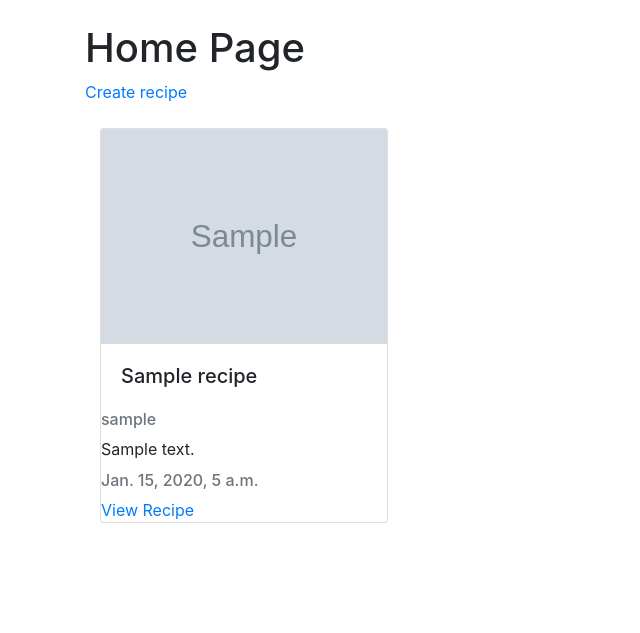
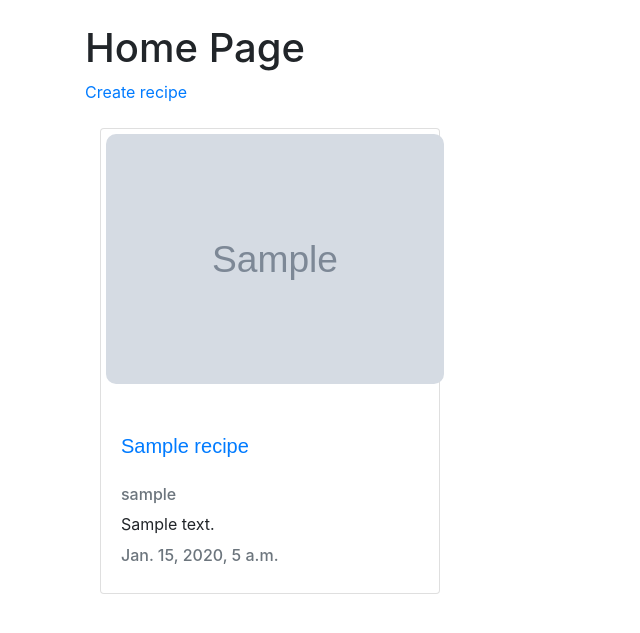
Before and after one commit to Edward9601/RecipeApp, a Django app: page /recipes/home/ in a window 1280 px wide. Shown: the part 56-689 px from the top of the page, without its empty margins (0-640 px from the left). Run offline with Django 5.2, Linux system fonts and the light colour scheme; tables that the repository leaves empty hold one stand-in row (values such as "Sample post"); grey boxes marked "Sample" are stand-in pictures.

Commit message:
plugged  in styless and added gitignore

```diff
--- a/mywebsite/mywebsite/settings.py
+++ b/mywebsite/mywebsite/settings.py
@@ -119,6 +119,10 @@ USE_TZ = True
 # https://docs.djangoproject.com/en/5.0/howto/static-files/
 
 STATIC_URL = 'static/'
+STATIC_ROOT = BASE_DIR / 'staticfiles'
+STATICFILES_DIRS = [
+    BASE_DIR/ 'static',
+]
 
 # Default primary key field type
 # https://docs.djangoproject.com/en/5.0/ref/settings/#default-auto-field
@@ -131,5 +135,5 @@ LOGOUT_REDIRECT_URL = '/login'
 CRISPY_ALLOWED_TEMPLATE_PACKS = "bootstrap5"
 CRISPY_TEMPLATE_PACK = 'bootstrap5'
 
-MEDIA_URL = '/media/'
+MEDIA_URL = 'media/'
 MEDIA_ROOT = os.path.join(BASE_DIR, 'media')
--- a/mywebsite/mywebsite/urls.py
+++ b/mywebsite/mywebsite/urls.py
@@ -4,6 +4,7 @@ from django.urls import path, include
 from django.contrib.auth import views as auth_vies
 from django.conf.urls.static import static
 from django.conf import settings
+from django.contrib.staticfiles.urls import staticfiles_urlpatterns
 
 
 urlpatterns = [
@@ -13,5 +14,8 @@ urlpatterns = [
     path('', include('django.contrib.auth.urls')),
     path('recipes/', include('recipes.urls')),
 ]
+
+
 if settings.DEBUG:
     urlpatterns += static(settings.MEDIA_URL, document_root=settings.MEDIA_ROOT)
+    urlpatterns += staticfiles_urlpatterns()
--- /dev/null
+++ b/mywebsite/recipes/static/recipes/css/styles.css
@@ -0,0 +1,30 @@
+.image
+    {
+        width: 100%;
+        height: 250px;
+        object-fit: cover; /* Crops the image to fill the size */
+        border-radius: 10px; /* Optional: Round corners */
+        margin: 5px;
+    }
+
+.card-title {
+    font-family: Arial, sans-serif;
+    margin: 20px;
+}
+
+
+.ingredient-container {
+    display: flex;
+    flex-wrap: wrap; /* Allows forms to wrap to the next line if space runs out */
+    gap: 10px;
+}
+
+.ingredient-form {
+    display: flex;
+    flex-direction: column; /* Keeps fields stacked inside each form */
+    border: 1px solid #ccc;
+    padding: 10px;
+    border-radius: 5px;
+    box-shadow: 1px 1px 5px rgba(0, 0, 0, 0.1);
+    background-color: #f9f9f9;
+}
--- a/mywebsite/recipes/templates/recipes/home.html
+++ b/mywebsite/recipes/templates/recipes/home.html
@@ -1,6 +1,6 @@
 {% extends 'base.html' %}
+{% load static %}
 {% block title %} Home Page {% endblock %}
-{% csrf_token %}
 {% block content %}
 
 <h1>Home Page</h1>
@@ -12,15 +12,16 @@
     <div class="row">
         {% for recipe in recipes %}
         <div class="col-md-4 mb-4">
-            <div class="card my-4" style="width: 18rem">
+            <div class="card my-4">
                 {% if recipe.picture %}
-                    <img src="{{ recipe.picture.url }}" class="recipe-image">
+                    <img src="{{ recipe.picture.url }}" class="image">
                 {% endif %}
-                <h5 class="card-body">{{ recipe.title }}</h5>
-                <h6 class="card-subtitle mb-2 text-muted">{{ recipe.author }}</h6>
-                <p class="card-text">{{ recipe.description }}</p>
-                <h6 class="card-subtitle mb-2 text-muted">{{ recipe.created_at }}</h6>
-                <a href="{% url 'detail' recipe.pk %}" class="card-link">View Recipe</a>
+                <div class="card-body">
+                    <a href="{% url 'detail' recipe.pk %}"  class="card-title"><h5>{{ recipe.title }}</h5></a>
+                    <h6 class="card-subtitle mb-2 text-muted">{{ recipe.author }}</h6>
+                    <p class="card-text">{{ recipe.description }}</p>
+                    <h6 class="card-subtitle mb-2 text-muted">{{ recipe.created_at }}</h6>
+                </div>
             </div>
         </div>
         {% endfor %}
--- a/mywebsite/recipes/templates/recipes/recipe_confirm_delete.html
+++ b/mywebsite/recipes/templates/recipes/recipe_confirm_delete.html
@@ -1,6 +1,6 @@
 
 {% extends "base.html" %}
-
+{% load static %}
 {% load crispy_forms_tags %}
 {% block content %}
   <div class="container">
--- a/mywebsite/recipes/templates/recipes/recipe_form.html
+++ b/mywebsite/recipes/templates/recipes/recipe_form.html
@@ -1,6 +1,6 @@
 {% extends "base.html" %}
 {% load crispy_forms_tags %}
-
+{% load static %}
 {% block content %}
 <div class="container">
     <form method="POST" action="{% if object %}{% url 'update' object.id %}
@@ -71,9 +71,8 @@
 
         // Clone and update the empty form
         let newForm = emptyFormTemplate.cloneNode(true);
-        newForm.style.display = '';  // Make the cloned form visible
+        newForm.style.display = 'flex';  // Make the cloned form visible
         newForm.innerHTML = newForm.innerHTML.replace(/__prefix__/g, totalForms);
-
         formsetDiv.appendChild(newForm);
 
         // Increment TOTAL_FORMS
--- a/mywebsite/templates/base.html
+++ b/mywebsite/templates/base.html
@@ -1,14 +1,16 @@
 <!DOCTYPE html>
 <html lang="en">
+{% load static %}
 <head>
     <meta charset="UTF-8">
     <meta name="viewport" content="width=device-width, initial-scale=1.0">
     <link
-  rel="stylesheet"
-  href="https://cdn.jsdelivr.net/npm/bootstrap@4.3.1/dist/css/bootstrap.min.css"
-  integrity="sha384-ggOyR0iXCbMQv3Xipma34MD+dH/1fQ784/j6cY/iJTQUOhcWr7x9JvoRxT2MZw1T"
-  crossorigin="anonymous"
-/>
+        rel="stylesheet"
+        href="https://cdn.jsdelivr.net/npm/bootstrap@4.3.1/dist/css/bootstrap.min.css"
+        integrity="sha384-ggOyR0iXCbMQv3Xipma34MD+dH/1fQ784/j6cY/iJTQUOhcWr7x9JvoRxT2MZw1T"
+        crossorigin="anonymous"
+    />
+    <link rel="stylesheet" href="{% static 'recipes/css/styles.css' %}">
     <title>{% block title %}My amazing site{% endblock %}</title>
 </head>
 
--- a/mywebsite/users/urls.py
+++ b/mywebsite/users/urls.py
@@ -6,7 +6,7 @@ from django.contrib.auth import views as auth_views
 
 urlpatterns = [
     path("", views.register, name='register'),
-    path("register/", views.register, name='register')
+    #path("register/", views.register, name='register')
     #path('login/', auth_views.LoginView.as_view(template_name='users/login.html'), name='login'),
     #path('logout/', auth_views.LogoutView.as_view(template_name='users/logout.html'), name='logout'),
 ]
--- a/mywebsite/users/views.py
+++ b/mywebsite/users/views.py
@@ -11,7 +11,7 @@ def register(request):
             form.save()
             username = form.cleaned_data.get('username')
             messages.success(request, f'Account created for {username}!')
-            return redirect('login/')
+            return redirect('recipes/home')
     else:
         form = UserRegistrationForm()
 
```
Also changed, not shown: mywebsite/recipes/templates/recipes/recipe_detail.html (+4 -9 lines), 2 other files.
